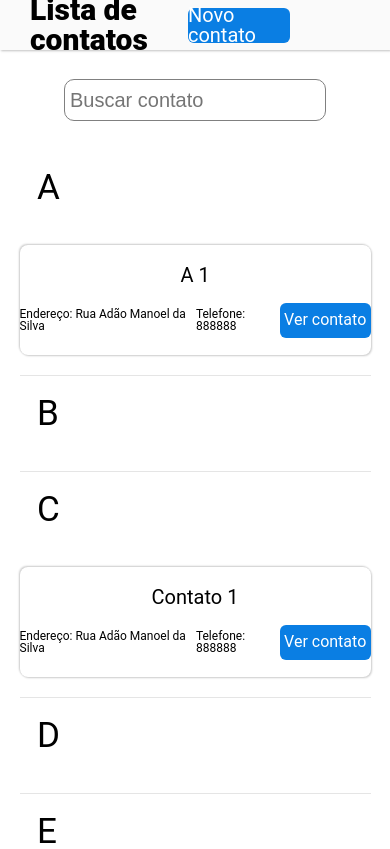
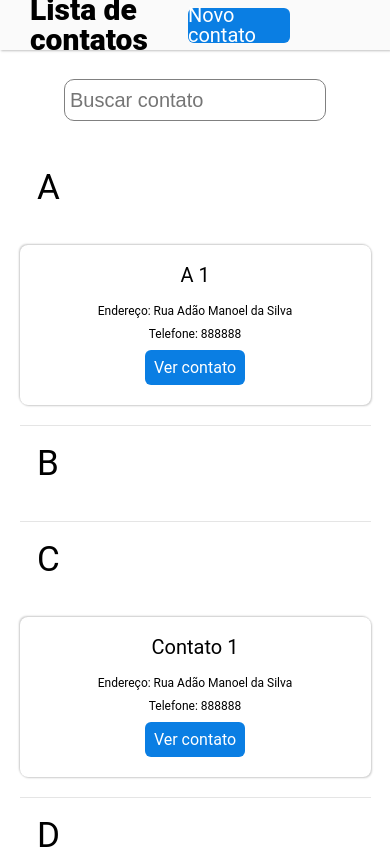
Before and after one commit to DouglasSantos94/vexpenses-contact-list, a React (Vite) app: page / in a window 390 px wide. Shown: the top 849 px of the page. Built offline with nearby package versions, Linux system fonts and the light colour scheme; data requests are answered from the project's data file.

Commit message:
feat: adjust contact list responsiveness

```diff
--- a/src/pages/Contact/style.ts
+++ b/src/pages/Contact/style.ts
@@ -12,7 +12,7 @@ export const Card = styled.div`
   box-shadow: 1px 1px 2px rgba(0, 0, 0, 0.2), -1px -1px 2px rgba(0, 0, 0, 0.2);
   margin-bottom: 20px;
 
-  @media (max-width: 600px) {
+  @media (max-width: 550px) {
     width: 100%;
   }
 `;
@@ -30,6 +30,12 @@ export const ContactInfo = styled.div`
   justify-content: space-evenly;
   align-items: center;
   font-size: 12px;
+
+  @media (max-width: 550px) {
+    height: 80px;
+    flex-direction: column;
+    justify-content: space-between;
+  }
 `;
 
 export const SeeContact = styled(Link)`
```
